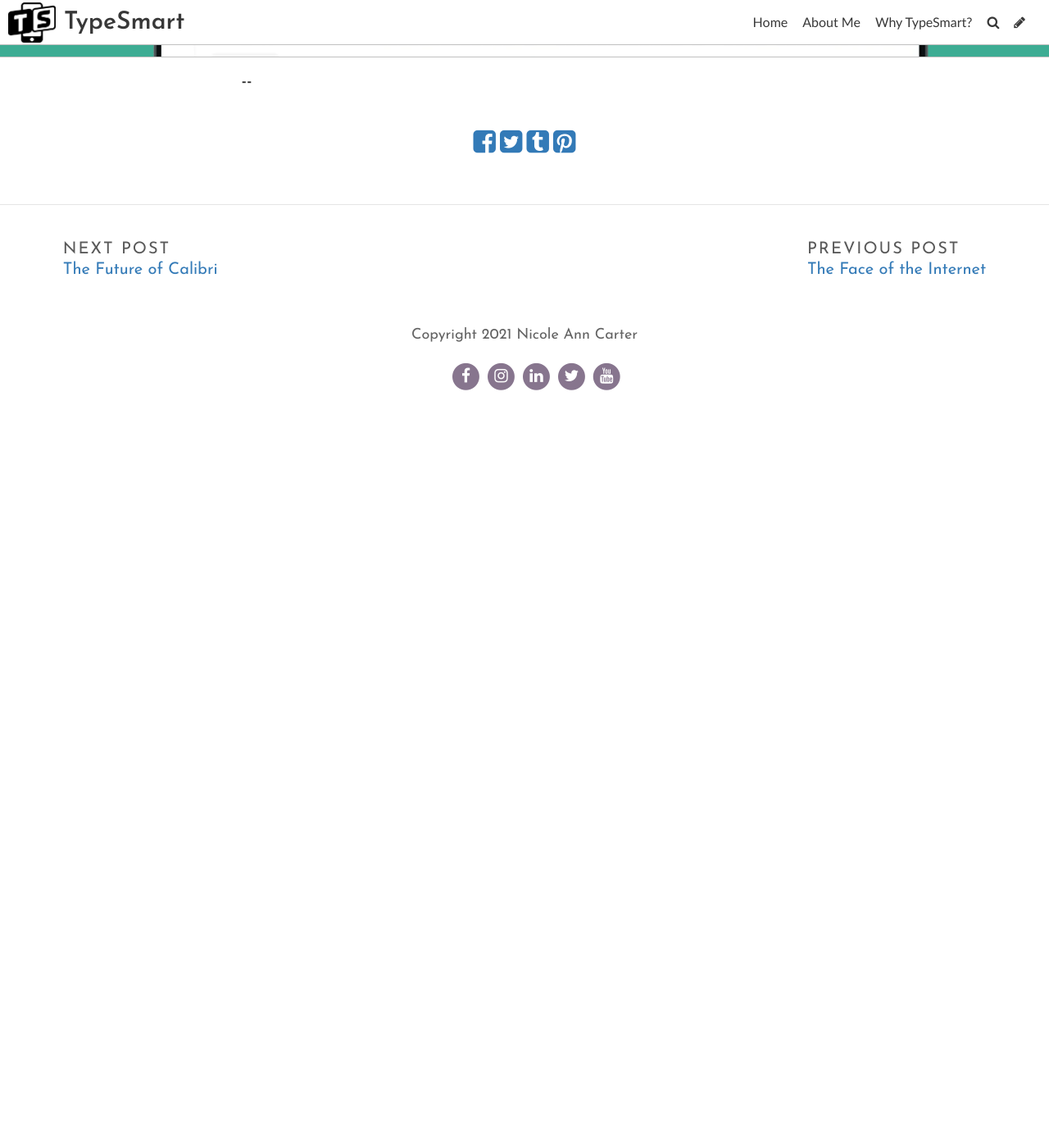
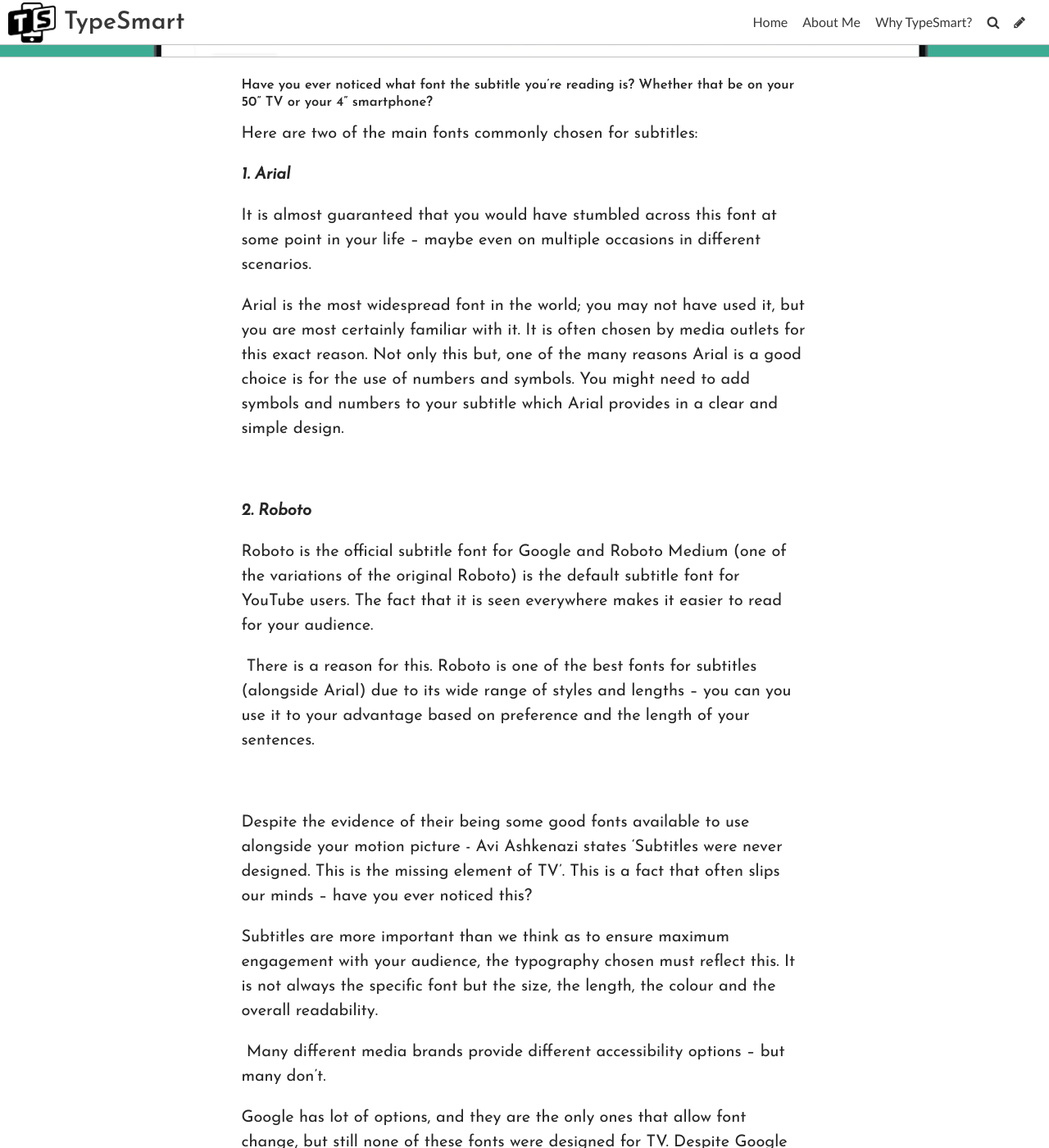
Before and after one commit to nicoleanncarter/typo-design-template, a Jekyll site: the page built from _posts/2021-10-27-subtitles-and-why-we-choose-them.md, in a window 1280 px wide and 1400 px high, scrolled down 270 px. Shown: the whole window at 82% size. Built offline with Jekyll 4.4.1, drawn with Linux system fonts in a browser that asks for light colours; some web fonts are replaced; before the commit the page ends 900 px from its top, so only the background shows below that; some of the changed text lies outside the part shown.

Commit message:
Update Post “2021-10-27-subtitles-and-why-we-choose-them”

```diff
--- a/_posts/2021-10-27-subtitles-and-why-we-choose-them.md
+++ b/_posts/2021-10-27-subtitles-and-why-we-choose-them.md
@@ -6,4 +6,44 @@ image: ../uploads/add-subtitles-to-video.png.webp
 title_color: "#ffffff"
 comments: false
 ---
-\--
+##### Have you ever noticed what font the subtitle you’re reading is? Whether that be on your 50” TV or your 4” smartphone?
+
+Here are two of the main fonts commonly chosen for subtitles:
+
+
+
+***1. Arial***
+
+It is almost guaranteed that you would have stumbled across this font at some point in your life – maybe even on multiple occasions in different scenarios.
+
+Arial is the most widespread font in the world; you may not have used it, but you are most certainly familiar with it. It is often chosen by media outlets for this exact reason. Not only this but, one of the many reasons Arial is a good choice is for the use of numbers and symbols. You might need to add symbols and numbers to your subtitle which Arial provides in a clear and simple design.
+
+
+
+***2. Roboto***
+
+Roboto is the official subtitle font for Google and Roboto Medium (one of the variations of the original Roboto) is the default subtitle font for YouTube users. The fact that it is seen everywhere makes it easier to read for your audience.
+
+ There is a reason for this. Roboto is one of the best fonts for subtitles (alongside Arial) due to its wide range of styles and lengths – you can you use it to your advantage based on preference and the length of your sentences.
+
+
+
+Despite the evidence of their being some good fonts available to use alongside your motion picture - Avi Ashkenazi states ‘Subtitles were never designed. This is the missing element of TV’. This is a fact that often slips our minds – have you ever noticed this?
+
+Subtitles are more important than we think as to ensure maximum engagement with your audience, the typography chosen must reflect this. It is not always the specific font but the size, the length, the colour and the overall readability.
+
+ Many different media brands provide different accessibility options – but many don’t.
+
+Google has lot of options, and they are the only ones that allow font change, but still none of these fonts were designed for TV. Despite Google being so diverse with the ability to choose your own format, many TV’s and outlets, like Netflix, only give you the ability to turn them off and on.
+
+TV is static, the subtitles are always at the same bottom area of the screen, and the distance also mostly remains the same. Of course, there are different distances people choose in their living rooms and sizes of TV, but that’s what accessibility settings are for. The TV size should immediately effect the size of the subtitles and it should be something that is adjusted as a part of setting up the TV. However, if this service is not offered, you are relying on the original design to provide you with the best experience possible.
+
+
+
+**Netflix** was asked their opinion on the important of subtitles:
+
+>   *“Subtitles and closed captions have historically been deemed a secondary asset. Even our own technical specification lists subtitles and closed captions (timed text) among several types of secondary assets that NETFLIX requires. The reality is that for millions of our members around the world, timed text files are primary assets.”*
+
+
+
+##### Will we see a designated font designed in the future?
```
